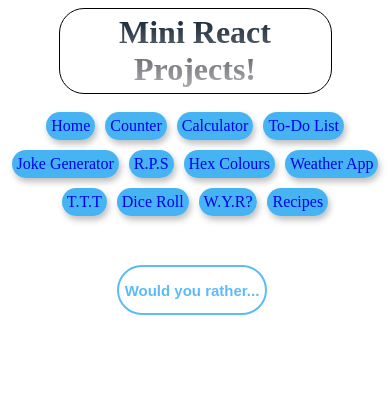
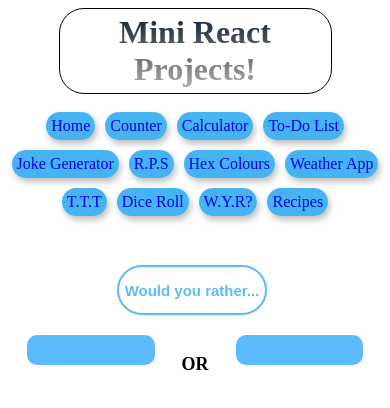
Before and after one commit to jss118/Mini-React-apps, a React (Create React App) app: page /WouldYouRather in a window 390 px wide. Shown: the top 408 px of the page. Built offline with nearby package versions, Linux system fonts and the light colour scheme.

Commit message:
add CSS change to WYR - bug not found in RPS yet

```diff
--- a/src/App.css
+++ b/src/App.css
@@ -748,14 +748,34 @@ td {
 .WYR_btn:active {
   opacity: 0.5;
 }
-.WYR_h2 {
+.choicesContainer {
+  display: flex;
+  flex-direction: row;
+  justify-content: space-evenly;
+}
+.choiceOne {
   text-align: center;
-  margin-left: 25%;
   margin-top: 5%;
   font-size: 35px;
   font-family: sans-serif;
   height: 25%;
-  width: 50%;
+  width: 20%;
+  color: white;
+  background-color: rgb(92, 187, 250);
+  padding: 15px;
+  border-radius: 10px;
+}
+.choiceSeperater {
+  margin-top: 6%;
+}
+.choiceTwo {
+  text-align: center;
+  margin-top: 5%;
+
+  font-size: 35px;
+  font-family: sans-serif;
+  height: 25%;
+  width: 20%;
   color: white;
   background-color: rgb(92, 187, 250);
   padding: 15px;
@@ -941,11 +961,18 @@ td {
     margin-top: 5%;
     margin-left: 30%;
   }
-  .WYR_h2 {
-    margin-left: 22%;
-    margin-top: 5%;
+  .choiceOne {
     font-size: 15px;
     height: 25%;
-    width: 50%;
+    width: 25%;
+  }
+  .choiceSeperater {
+    margin-top: 10%;
+    font-size: 18px;
+  }
+  .choiceTwo {
+    font-size: 15px;
+    height: 25%;
+    width: 25%;
   }
 }
--- a/src/components/RockPaperScissors.jsx
+++ b/src/components/RockPaperScissors.jsx
@@ -1,4 +1,4 @@
-import { useState, useEffect } from "react";
+import { useState } from "react";
 
 const RockPaperScissors = () => {
   const [startGame, setStartGame] = useState(false);
@@ -7,7 +7,25 @@ const RockPaperScissors = () => {
   const [computerOption, setComputerOption] = useState("");
   const [whoWins, setWhoWins] = useState("");
 
-  useEffect(() => {
+  const start = () => {
+    setStartGame(true);
+  };
+
+  const chooseOption = event => {
+    setPlayerOption(event.target.value);
+    setComputerOption(prevChoice => {
+      const choices = {
+        1: "Rock",
+        2: "Paper",
+        3: "Scissors",
+      };
+      let choice = Math.floor(Math.random() * 3) + 1;
+      while (choices[choice] === prevChoice) {
+        choice = Math.floor(Math.random() * 3) + 1;
+      }
+      return choices[choice];
+    });
+
     if (
       (playerOption === "Rock" && computerOption === "Scissors") ||
       (playerOption === "Scissors" && computerOption === "Paper") ||
@@ -34,7 +52,7 @@ const RockPaperScissors = () => {
 
     if (scores.computer === 3 || scores.player === 3) {
       if (scores.computer > scores.player) {
-        setWhoWins("You lose! :(");
+        setWhoWins("Computer Wins!");
       } else {
         setWhoWins("You Win!");
       }
@@ -43,23 +61,6 @@ const RockPaperScissors = () => {
       setPlayerOption("");
       setStartGame(false);
     }
-  }, [computerOption, playerOption, scores]);
-
-  const start = () => {
-    setStartGame(true);
-  };
-
-  const chooseOption = event => {
-    setPlayerOption(event.target.innerText);
-    setComputerOption(() => {
-      const choices = {
-        1: "Rock",
-        2: "Paper",
-        3: "Scissors",
-      };
-      const choice = Math.floor(Math.random() * 3) + 1;
-      return choices[choice];
-    });
   };
 
   return (
@@ -82,13 +83,17 @@ const RockPaperScissors = () => {
             {computerOption ? <h2>{computerOption}</h2> : null}
           </div>
           <div className="options">
-            <button className="option-btn" onClick={chooseOption}>
+            <button className="option-btn" value="Rock" onClick={chooseOption}>
               Rock
             </button>
-            <button className="option-btn" onClick={chooseOption}>
+            <button className="option-btn" value="Paper" onClick={chooseOption}>
               Paper
             </button>
-            <button className="option-btn" onClick={chooseOption}>
+            <button
+              className="option-btn"
+              value="Scissors"
+              onClick={chooseOption}
+            >
               Scissors
             </button>
           </div>
--- a/src/components/WouldYouRather.jsx
+++ b/src/components/WouldYouRather.jsx
@@ -1,7 +1,7 @@
 import { useState } from "react";
 
 const WouldYouRather = () => {
-  const [choices, setChoices] = useState("");
+  const [choices, setChoices] = useState([]);
 
   const getChoices = () => {
     const options = {
@@ -14,7 +14,12 @@ const WouldYouRather = () => {
 
     fetch("https://would-you-rather.p.rapidapi.com/wyr/random", options)
       .then(response => response.json())
-      .then(response => setChoices(response[0].question))
+      .then(response =>
+        setChoices(() => {
+          const choices = response[0].question.slice(17).split(" or ");
+          return choices;
+        })
+      )
       .catch(err => console.error(err));
   };
 
@@ -24,9 +29,11 @@ const WouldYouRather = () => {
         Would you rather...
       </button>
       {choices ? (
-        <>
-          <h2 className="WYR_h2">{choices}</h2>
-        </>
+        <div className="choicesContainer">
+          <h2 className="choiceOne">{choices[0]}</h2>
+          <h1 className="choiceSeperater">OR</h1>
+          <h2 className="choiceTwo">{choices[1]}</h2>
+        </div>
       ) : null}
     </div>
   );
```
